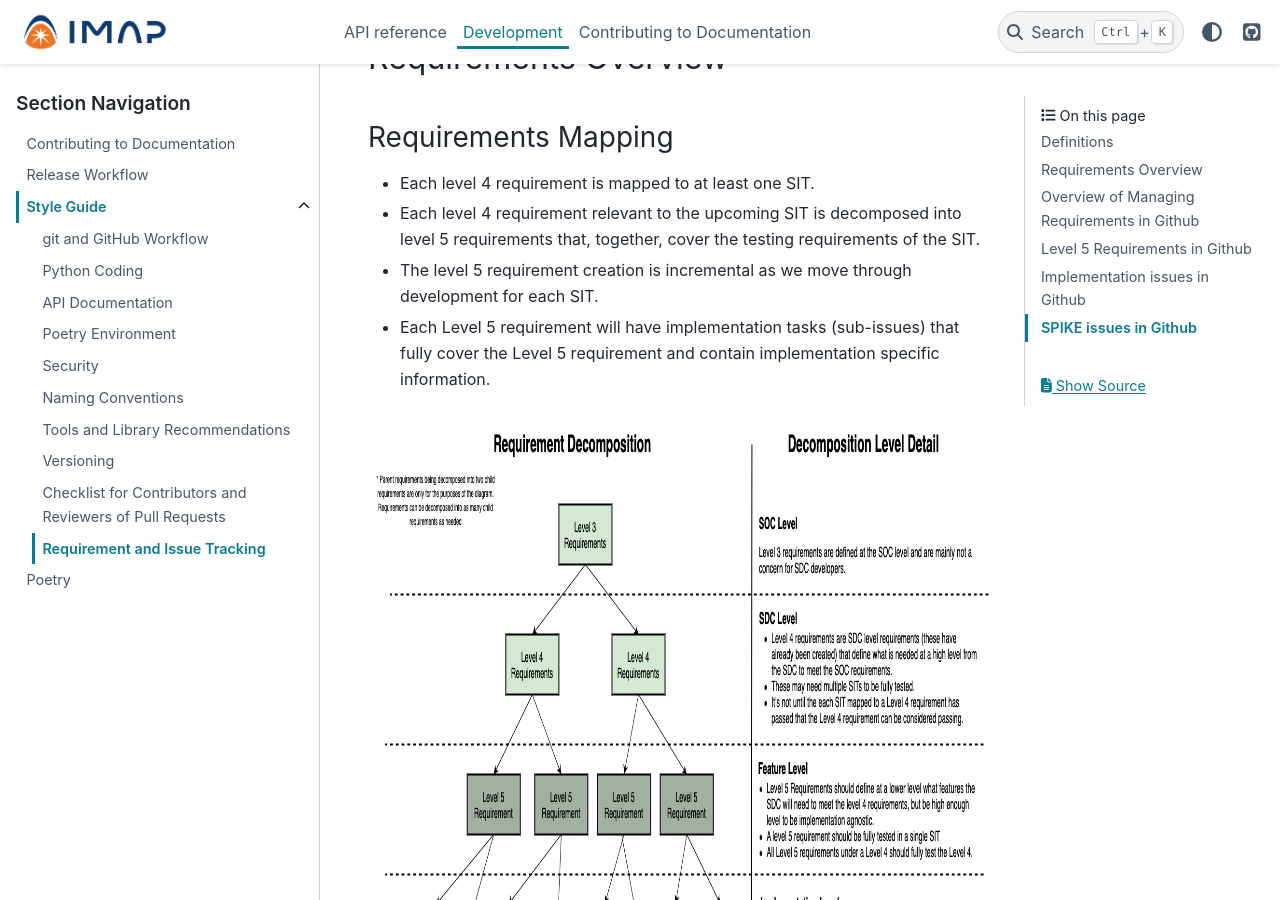
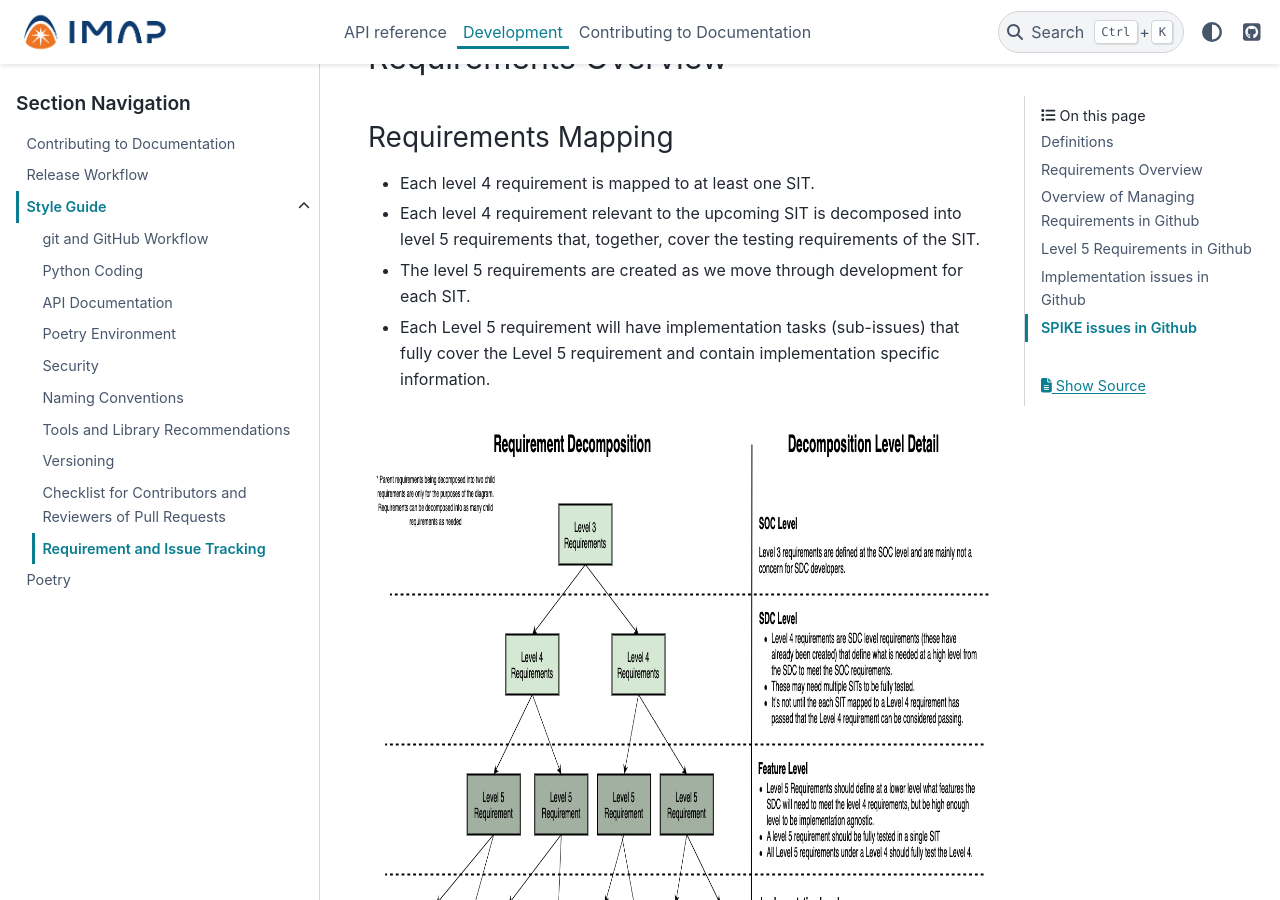
Before and after one commit to IMAP-Science-Operations-Center/imap_processing, a Sphinx documentation site: the page built from docs/source/development/style-guide/requirement-and-issue-tracking.rst, in a window 1280 px wide and 900 px high, scrolled down 892 px. Built offline with Sphinx 7.4.7 and the PyData theme 0.15.4, drawn with Linux system fonts in a browser that asks for light colours.

Commit message:
Update docs/source/development/style-guide/requirement-and-issue-tracking.rst
Co-authored-by: Maxine Hartnett <117409426+maxinelasp@users.noreply.github.com>

```diff
--- a/docs/source/development/style-guide/requirement-and-issue-tracking.rst
+++ b/docs/source/development/style-guide/requirement-and-issue-tracking.rst
@@ -22,7 +22,7 @@
 
 * Each level 4 requirement is mapped to at least one SIT.
 * Each level 4 requirement relevant to the upcoming SIT is decomposed into level 5 requirements that, together, cover the testing requirements of the SIT.
-* The level 5 requirement creation is incremental as we move through development for each SIT.
+* The level 5 requirements are created as we move through development for each SIT.
 * Each Level 5 requirement will have implementation tasks (sub-issues) that fully cover the Level 5 requirement and contain implementation specific information.
 
 .. image:: ../../_static/req-decomposition.png
```
